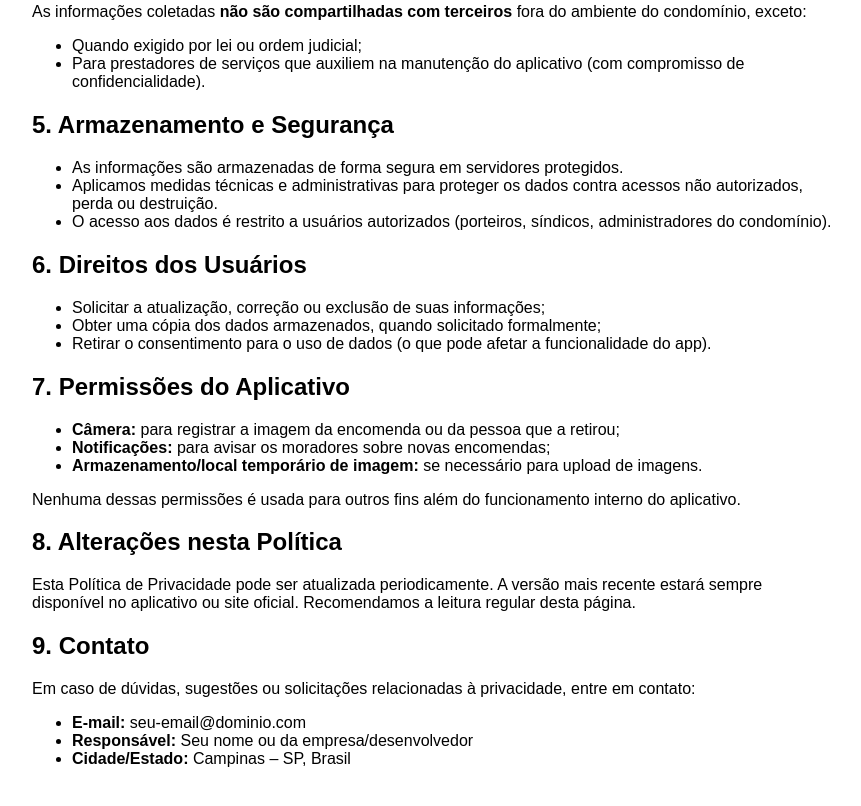
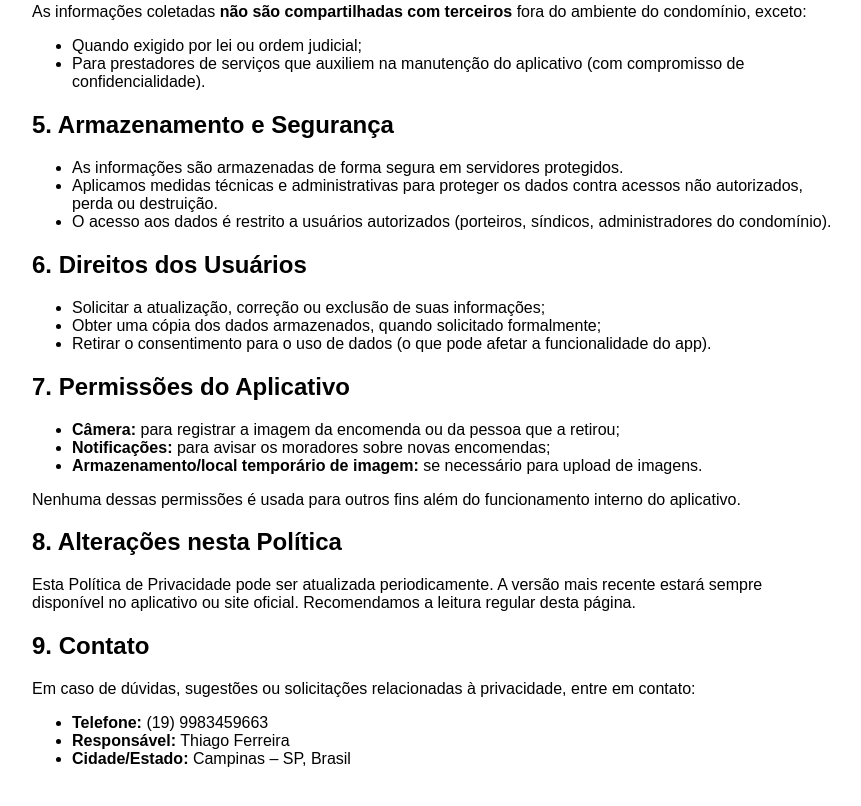
Before and after one commit to thiago-rferreira/avisaai, a plain HTML site: page index.html in a window 1280 px wide. Shown: the part 702-1508 px from the top of the page, without its empty margins (208-1069 px from the left). Drawn offline with Linux system fonts and the light colour scheme.

Commit message:
Update index.html

```diff
--- a/index.html
+++ b/index.html
@@ -64,8 +64,8 @@
   <h2>9. Contato</h2>
   <p>Em caso de dúvidas, sugestões ou solicitações relacionadas à privacidade, entre em contato:</p>
   <ul>
-    <li><strong>E-mail:</strong> seu-email@dominio.com</li>
-    <li><strong>Responsável:</strong> Seu nome ou da empresa/desenvolvedor</li>
+    <li><strong>Telefone:</strong> (19) 9983459663</li>
+    <li><strong>Responsável:</strong> Thiago Ferreira</li>
     <li><strong>Cidade/Estado:</strong> Campinas – SP, Brasil</li>
   </ul>
 </body>
```
